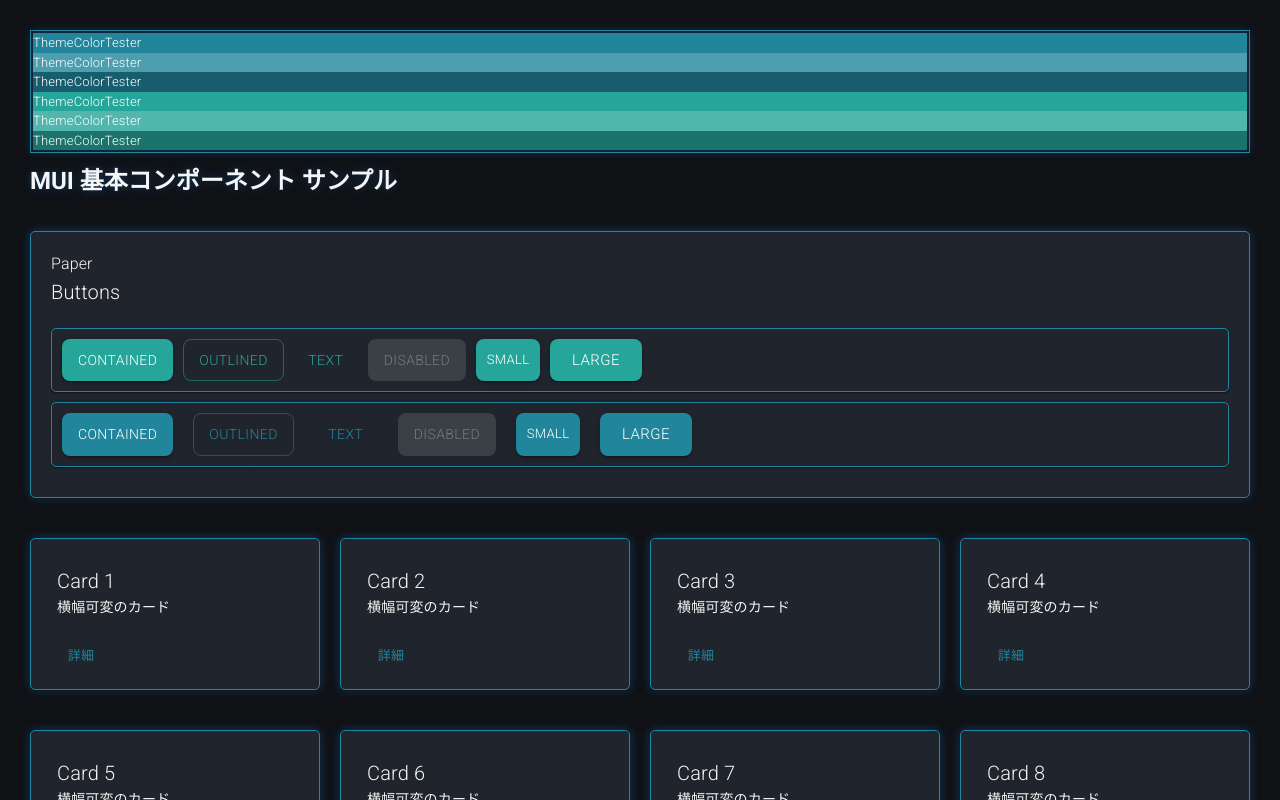
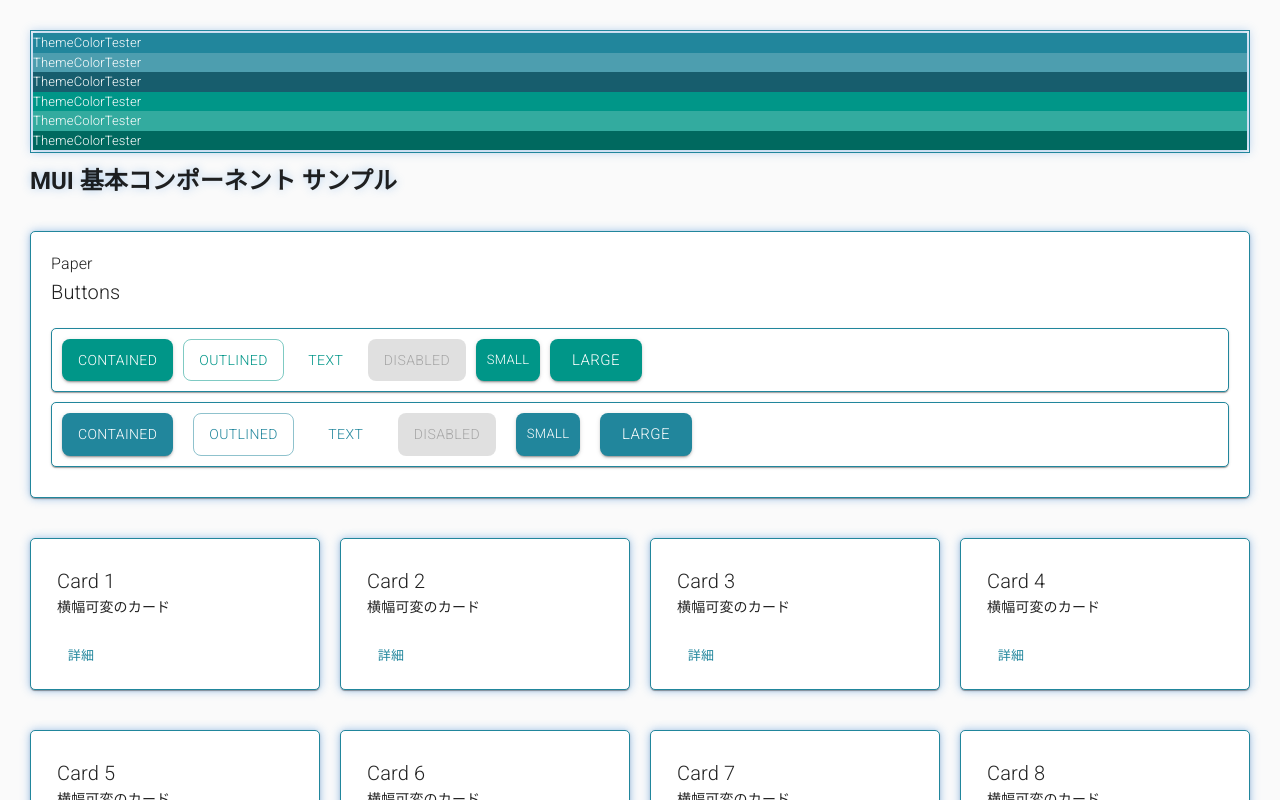
Before and after one commit to shinjixxxxx/mui-template, a React (Vite) app: page / in a window 1280 px wide. Shown: the top 800 px of the page. Built offline with nearby package versions, Linux system fonts and the light colour scheme; some icons are missing.

Commit message:
コメント調整

```diff
--- a/src/main.jsx
+++ b/src/main.jsx
@@ -12,9 +12,10 @@ import { NoSsr } from '@mui/material';
 ReactDOM.createRoot(document.getElementById('root')).render(
   <ThemeProvider
     theme={theme}
-    defaultMode="dark"      // ← 起動時は OS の設定を見に行く
-    // modeStorageKey={null}         // ← localStorage に保存しない　うまくいかない？
-    storageManager={null}         // ← localStorage に保存しない　同期しない
+    defaultMode="system"          // ← 起動時は OS の設定を見に行く
+    // modeStorageKey={null}    // ← localStorage に保存しない　うまくいかない？
+    storageManager={null}       // ← localStorage に保存しない　同期しない ○
+    // storageManager={null} 「保存しない・同期もしない」 タブごとに完全に独立して扱える
     // disableTransitionOnChange
     noSsr
   >
```
